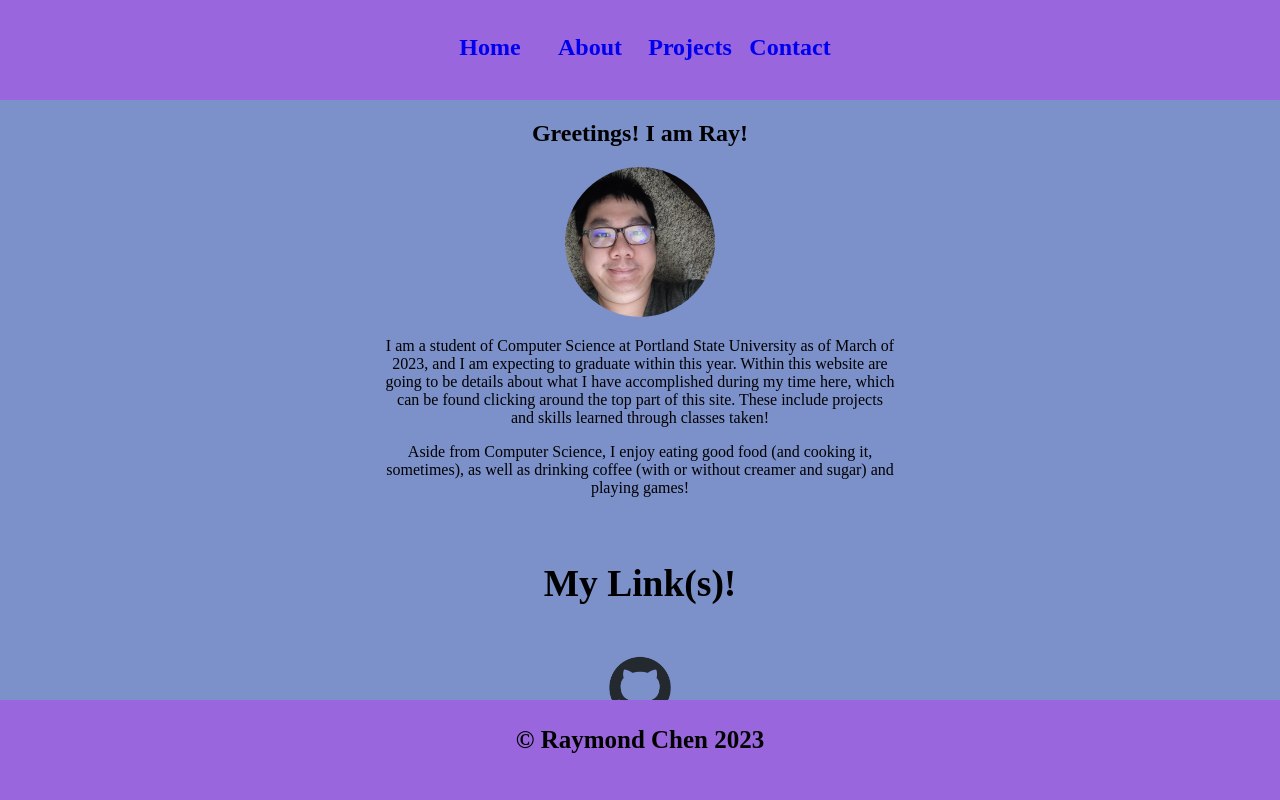
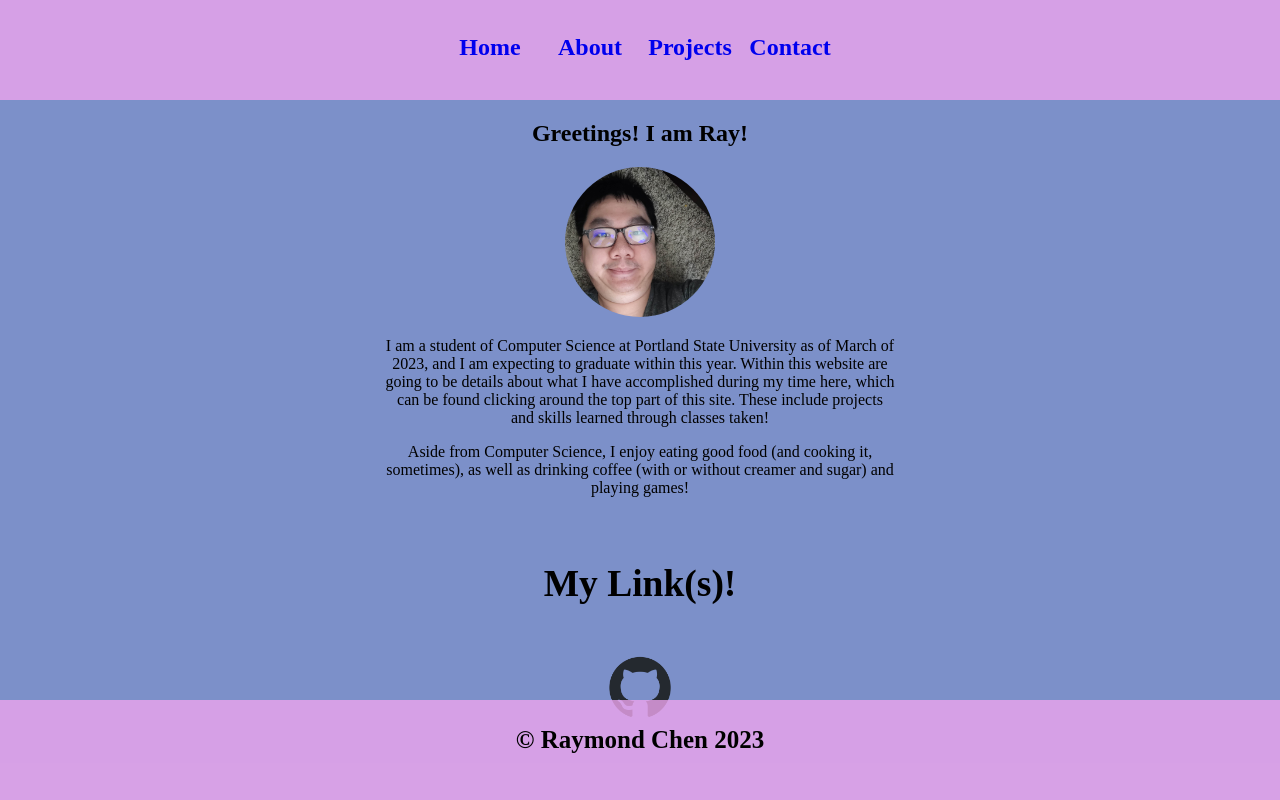
Before and after one commit to RayChen29/WebDevProject, a website: page index.html in a window 1280 px wide. Drawn offline with Linux system fonts and the light colour scheme.

Commit message:
changed violet's color hex

```diff
--- a/index.css
+++ b/index.css
@@ -1,5 +1,5 @@
 :root {
-  --violet: #9966dd;
+  --violet: #eea5eecb;
   --blue: #7c90c9;
   --white: #ffffff;
   --green: #396f3a;
```
